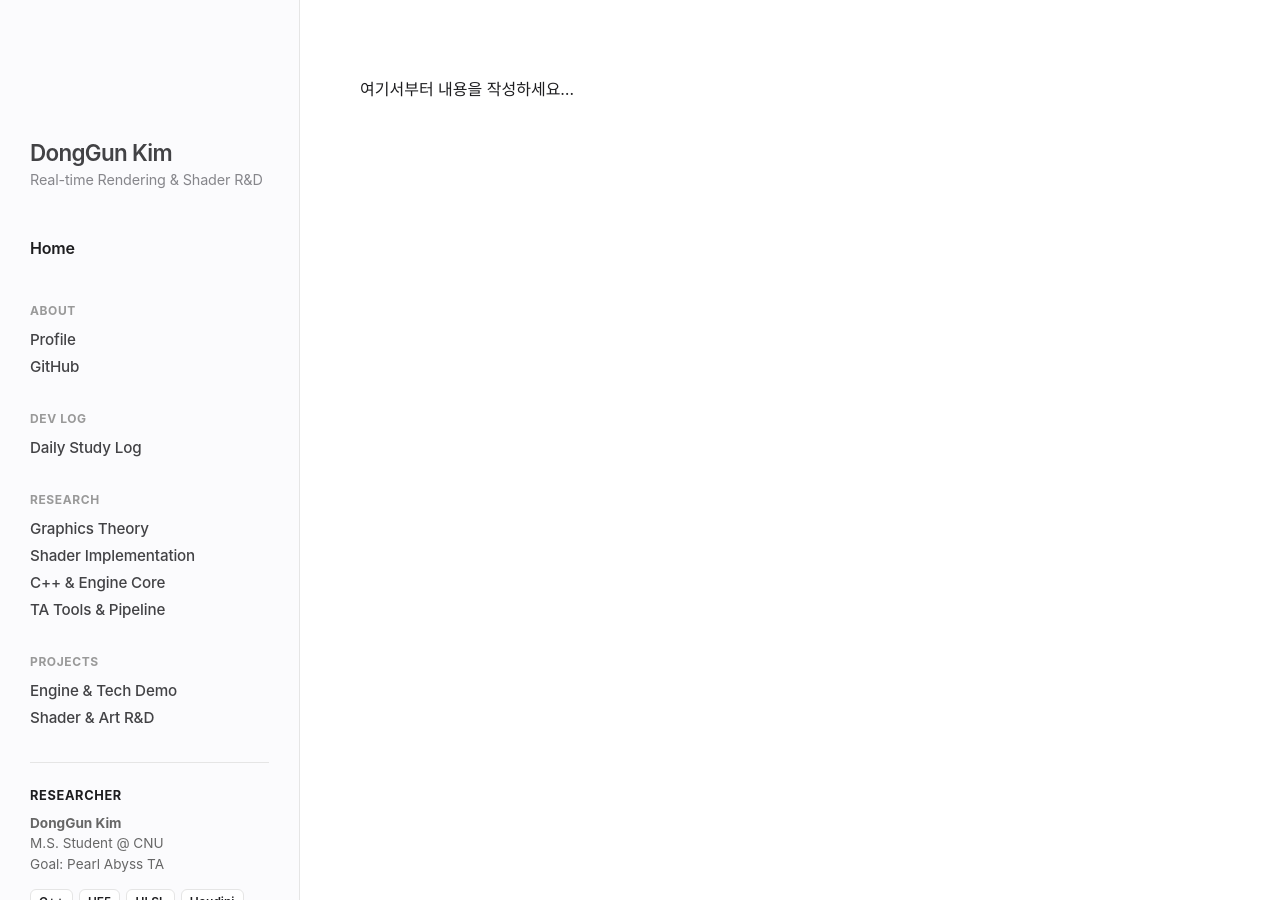
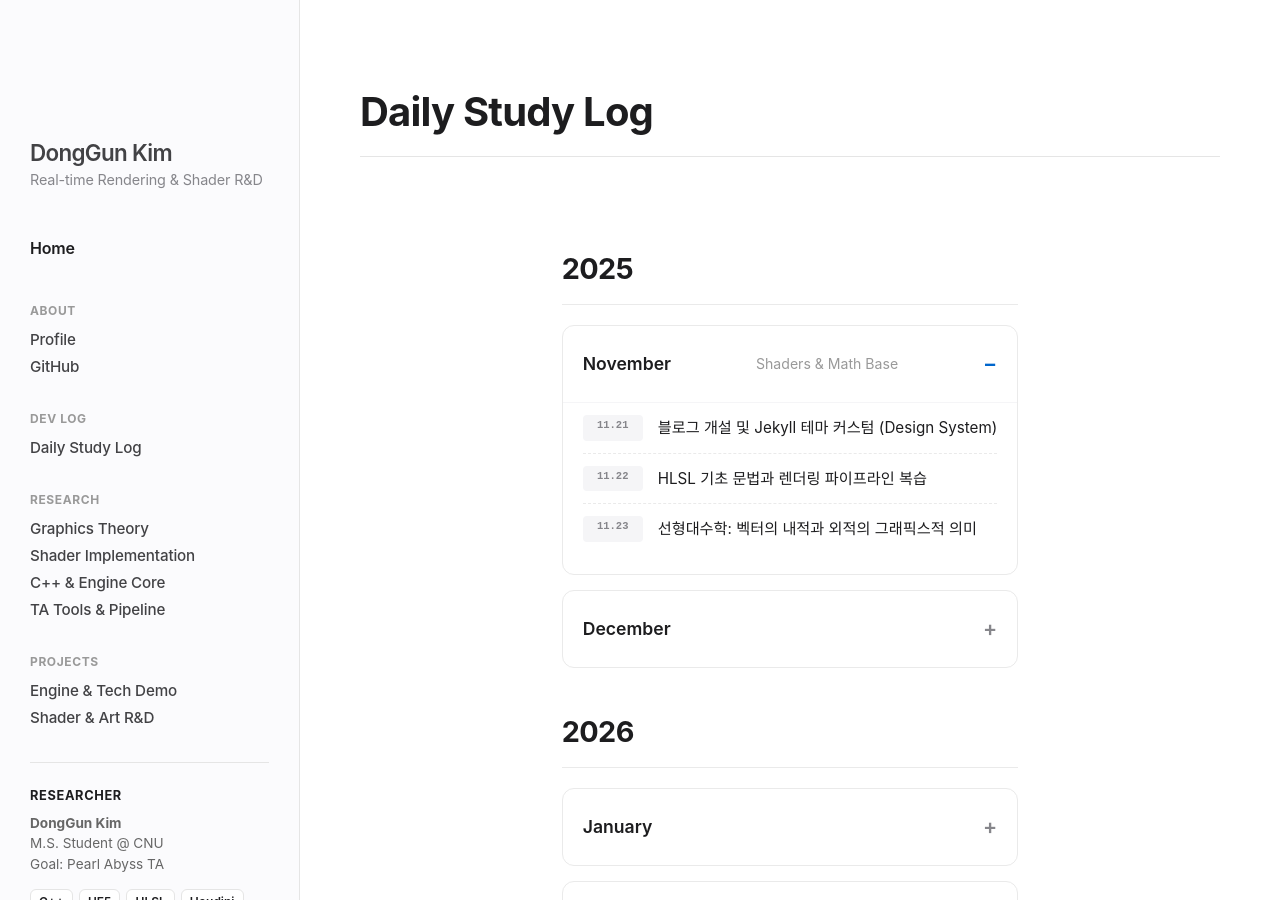
Before and after one commit to KimDongGun324/kimdonggun324.github.io, a Jekyll site: the page built from daily-study/index.md, in a window 1280 px wide. Built offline with Jekyll 4.4.1, drawn with Linux system fonts in a browser that asks for light colours; some web fonts are replaced.

Commit message:
daily-study 페이지 양식

```diff
--- a/daily-study/index.md
+++ b/daily-study/index.md
@@ -1,7 +1,101 @@
 ---
-layout: default
+layout: page
 title: Daily Study Log
 permalink: /daily-study/
 ---
 
-여기서부터 내용을 작성하세요...
+<style>
+  /* 연도 제목 스타일 */
+  .year-header {
+    font-size: 1.8em; font-weight: 700; color: #1d1d1f;
+    margin-top: 60px; margin-bottom: 20px;
+    border-bottom: 2px solid #1d1d1f; padding-bottom: 10px;
+    letter-spacing: -0.02em;
+  }
+
+  /* 월별 토글 카드 스타일 */
+  details.month-card {
+    background: #ffffff; border: 1px solid #eaeaea; border-radius: 12px;
+    margin-bottom: 15px; transition: all 0.2s ease;
+    overflow: hidden; /* 내부 리스트가 둥근 모서리를 넘지 않게 */
+  }
+  details.month-card:hover {
+    border-color: #d2d2d7; box-shadow: 0 4px 12px rgba(0,0,0,0.08);
+  }
+
+  /* 토글 버튼 (요약) */
+  summary {
+    padding: 20px; cursor: pointer; font-weight: 600; font-size: 1.1em;
+    color: #1d1d1f; list-style: none; /* 기본 화살표 제거 */
+    display: flex; justify-content: space-between; align-items: center;
+  }
+  /* 커스텀 화살표 아이콘 */
+  summary::after {
+    content: '+'; font-size: 1.2em; color: #86868b; transition: transform 0.2s;
+  }
+  details[open] summary::after {
+    content: '−'; color: #0066cc; /* 열렸을 때 색상 변경 */
+  }
+
+  /* 내부 공부 리스트 */
+  .study-list {
+    padding: 0 20px 20px 20px; margin: 0; border-top: 1px solid #f5f5f7;
+  }
+  .study-list li {
+    padding: 12px 0; border-bottom: 1px dashed #eaeaea;
+    font-size: 0.95em; color: #424245; display: flex; gap: 15px;
+  }
+  .study-list li:last-child { border-bottom: none; }
+
+  .date-badge {
+    font-family: monospace; font-weight: 600; color: #86868b;
+    background: #f5f5f7; padding: 2px 6px; border-radius: 4px;
+    font-size: 0.85em; min-width: 60px; text-align: center;
+  }
+  .study-link { color: #1d1d1f; text-decoration: none; transition: color 0.2s; }
+  .study-link:hover { color: #0066cc; text-decoration: underline; }
+</style>
+
+<h2 class="year-header">2025</h2>
+
+<details class="month-card" open>
+  <summary>November <span style="font-size:0.8em; color:#999; font-weight:400;">Shaders & Math Base</span></summary>
+  <ul class="study-list">
+    <li>
+      <span class="date-badge">11.21</span>
+      <a href="#" class="study-link">블로그 개설 및 Jekyll 테마 커스텀 (Design System)</a>
+    </li>
+    <li>
+      <span class="date-badge">11.22</span>
+      <a href="#" class="study-link">HLSL 기초 문법과 렌더링 파이프라인 복습</a>
+    </li>
+    <li>
+      <span class="date-badge">11.23</span>
+      <a href="#" class="study-link">선형대수학: 벡터의 내적과 외적의 그래픽스적 의미</a>
+    </li>
+  </ul>
+</details>
+
+<details class="month-card">
+  <summary>December</summary>
+  <ul class="study-list">
+    <li><span class="date-badge">Coming</span> 아직 기록이 없습니다.</li>
+  </ul>
+</details>
+
+
+<h2 class="year-header">2026</h2>
+
+<details class="month-card">
+  <summary>January</summary>
+  <ul class="study-list">
+    <li><span class="date-badge">Coming</span> 2026년 1월 공부 계획</li>
+  </ul>
+</details>
+
+<details class="month-card">
+  <summary>February</summary>
+  <ul class="study-list">
+    <li><span class="date-badge">Coming</span> </li>
+  </ul>
+</details>
```
